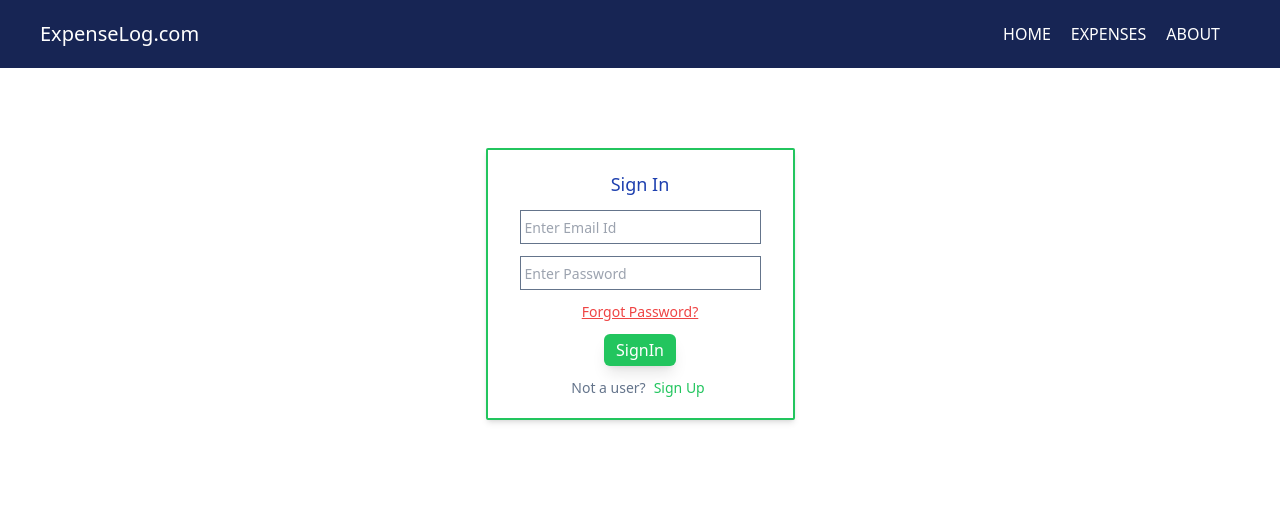
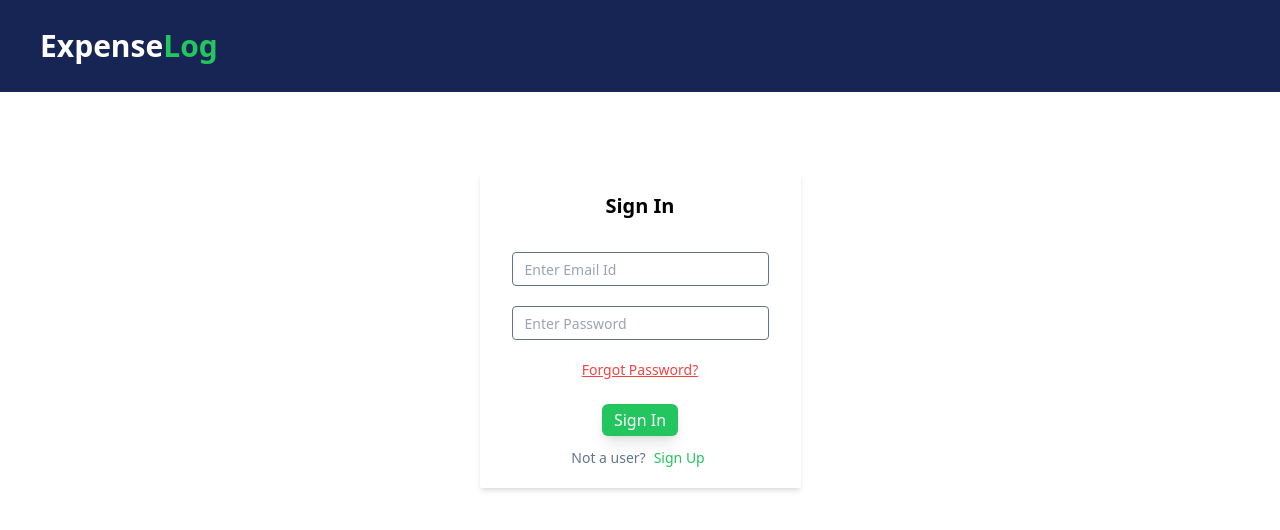
Before and after one commit to sidaswal7/ExpenseLog, a React (Create React App) app: page /auth in a window 1280 px wide. Shown: the top 530 px of the page. Built offline with nearby package versions, Linux system fonts and the light colour scheme.

Commit message:
edited style

```diff
--- a/src/components/Authentication/AuthForm.js
+++ b/src/components/Authentication/AuthForm.js
@@ -89,9 +89,9 @@ const AuthForm = () => {
     <div className="flex justify-center items-center mt-20">
       <form
         onSubmit={formHandler}
-        className="border-2 border-green-500 shadow-md px-8 py-5 rounded-sm"
+        className="shadow-md px-8 py-5 rounded-sm"
       >
-        <h2 className="mb-3 font-medium text-lg text-blue-800 text-center">
+        <h2 className="mb-3 font-medium text-xl text-center font-semibold">
           {hasAccount ? `Sign In` : `Create New Account`}
         </h2>
         <div>
@@ -100,7 +100,7 @@ const AuthForm = () => {
             placeholder="Enter Email Id"
             required
             ref={emailRef}
-            className="border border-slate-500 p-1 mb-3 placeholder:text-sm text-slate-500"
+            className="border border-slate-500 py-1 px-3 mb-5 mt-5 placeholder:text-sm text-slate-500 rounded"
           />
         </div>
         <div>
@@ -109,7 +109,7 @@ const AuthForm = () => {
             placeholder="Enter Password"
             required
             ref={passwordRef}
-            className="border border-slate-500 p-1 mb-3 placeholder:text-sm text-slate-500"
+            className="border border-slate-500 py-1 px-3 mb-5 rounded placeholder:text-sm text-slate-500"
           />
         </div>
         { hasAccount && (
@@ -124,16 +124,16 @@ const AuthForm = () => {
               placeholder="Confirm Password"
               required
               ref={confirmPasswordRef}
-              className="border border-slate-500 p-1 mb-3 placeholder:text-sm text-slate-500"
+              className="border border-slate-500 py-1 px-3 mb-5 rounded placeholder:text-sm text-slate-500"
             />
           </div>
         )}
-        <div className="flex justify-center items-center">
+        <div className="flex justify-center items-center mt-3">
           <button
             type="submit"
             className="bg-green-500 hover:bg-green-600 text-white px-3 py-1 rounded-md shadow-lg my-3"
           >
-            {hasAccount ? `SignIn` : `SignUp`}
+            {hasAccount ? `Sign In` : `Sign Up`}
           </button>
         </div>
         <p className="text-sm text-slate-500 mr-1 text-center">
--- a/src/components/Expenses/ExpenseForm.js
+++ b/src/components/Expenses/ExpenseForm.js
@@ -59,7 +59,7 @@ const ExpenseForm = (props)=>{
     }
     return(
         <div className="flex justify-center items-center mt-5">
-            <form className="border-2 border-green-500 rounded shadow p-4" onSubmit={expenseFormHandler}>
+            <form className="rounded shadow p-4" onSubmit={expenseFormHandler}>
                 <div className="flex justify-between items-center">
                     <h1 className="text-xl font-medium">{props.editExpense ?'Edit Expense':'Add Expenses'}</h1>
                     <button onClick={props.onHideForm} className="text-2xl text-red-500">&times;</button>
--- a/src/components/Expenses/Expenses.js
+++ b/src/components/Expenses/Expenses.js
@@ -51,7 +51,7 @@ const Expenses = () => {
 
   let content =
     expenses.length > 0 ? (
-      <ul className="border-2 border-slate-600 p-4 mt-10 mx-8 rounded-md shadow">
+      <ul className="border-2 border-slate-600 p-4 mt-10 mx-8 rounded-md shadow bg-blue-100">
         <h1 className="text-3xl font-medium text-center mb-5">Expense List</h1>
         {expenses.map((item) => (
           <ExpenseItem
--- a/src/components/Header/Header.js
+++ b/src/components/Header/Header.js
@@ -3,8 +3,8 @@ import Navigation from "./Navigation";
 
 const Header = ()=>{
     return(
-        <header className="flex justify-between items-center px-10 bg-blue-950 text-white py-5 mb-10">
-            <h1 className="text-xl">ExpenseLog.com</h1>
+        <header className="flex justify-between items-center px-10 bg-blue-950 text-white py-7 mb-10">
+            <h1 className="text-3xl font-bold">Expense<span className="text-green-500">Log</span></h1>
             <Navigation/>
         </header>
     )
--- a/src/components/Header/Navigation.js
+++ b/src/components/Header/Navigation.js
@@ -7,9 +7,9 @@ const Navigation = ()=>{
     const dispatch = useDispatch();
     return(
         <nav className="flex items-center">
-            <NavLink to="/" className="mr-5 hover:text-yellow-400">HOME</NavLink>
-            <NavLink to="/expenses" className="mr-5 hover:text-yellow-400">EXPENSES</NavLink>
-            <NavLink to="/about" className="hover:text-yellow-400 mr-5">ABOUT</NavLink>
+            {isLoggedIn && <NavLink to="/" className="mr-5 hover:text-yellow-400 font-semibold text-lg">Home</NavLink>}
+            {isLoggedIn && <NavLink to="/expenses" className="mr-5 hover:text-yellow-400 font-semibold text-lg">Expenses</NavLink>}
+            {isLoggedIn && <NavLink to="/about" className="hover:text-yellow-400 mr-5 font-semibold text-lg">About</NavLink>}
             {isLoggedIn && <button className="bg-green-500 hover:bg-green-600 px-2 py-1 text-white shadow rounded" onClick={()=>dispatch(logout())}>Logout</button>}
         </nav>
     )
```
